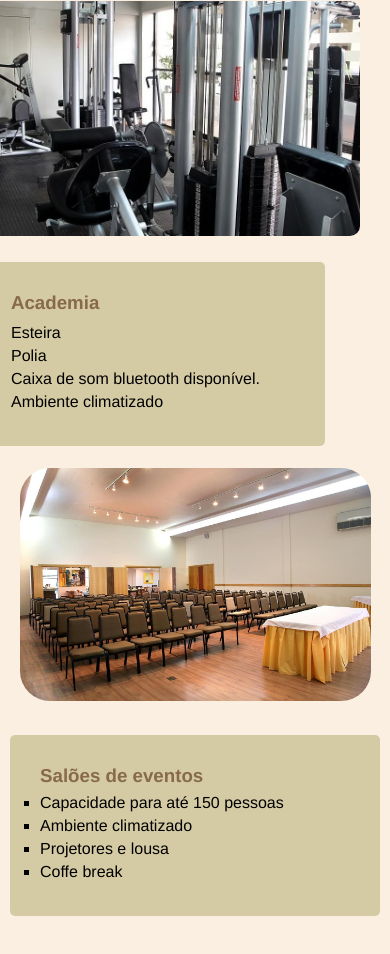
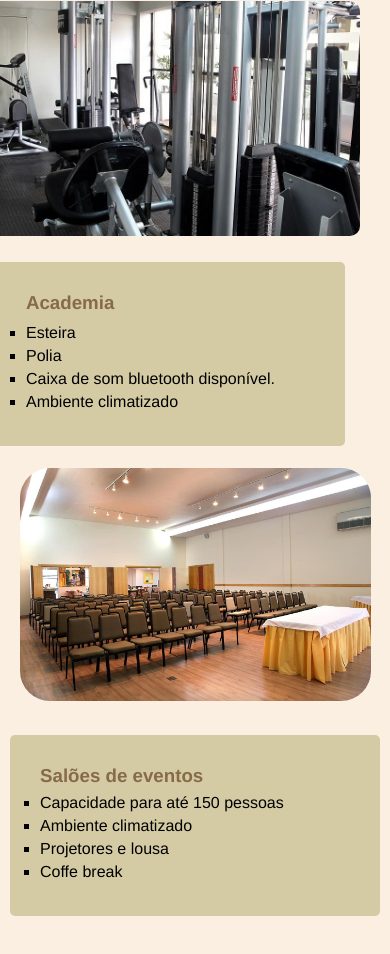
Before and after one commit to jonatasthome07/DexterWebPage, a plain HTML site: page index.html in a window 390 px wide. Shown: the part 3825-4779 px from the top of the page. Drawn offline with Linux system fonts and the light colour scheme.

Commit message:
Fixing issues in media query in services section

```diff
--- a/css/styles.css
+++ b/css/styles.css
@@ -417,8 +417,8 @@ nav{
     .gym-description{
       position: relative;
       top: 80px;
-      right: 35px;
-      padding-right: 65px;
+      right: 15px;
+      padding-right: 70px;
     }
 
     .salao{
```
